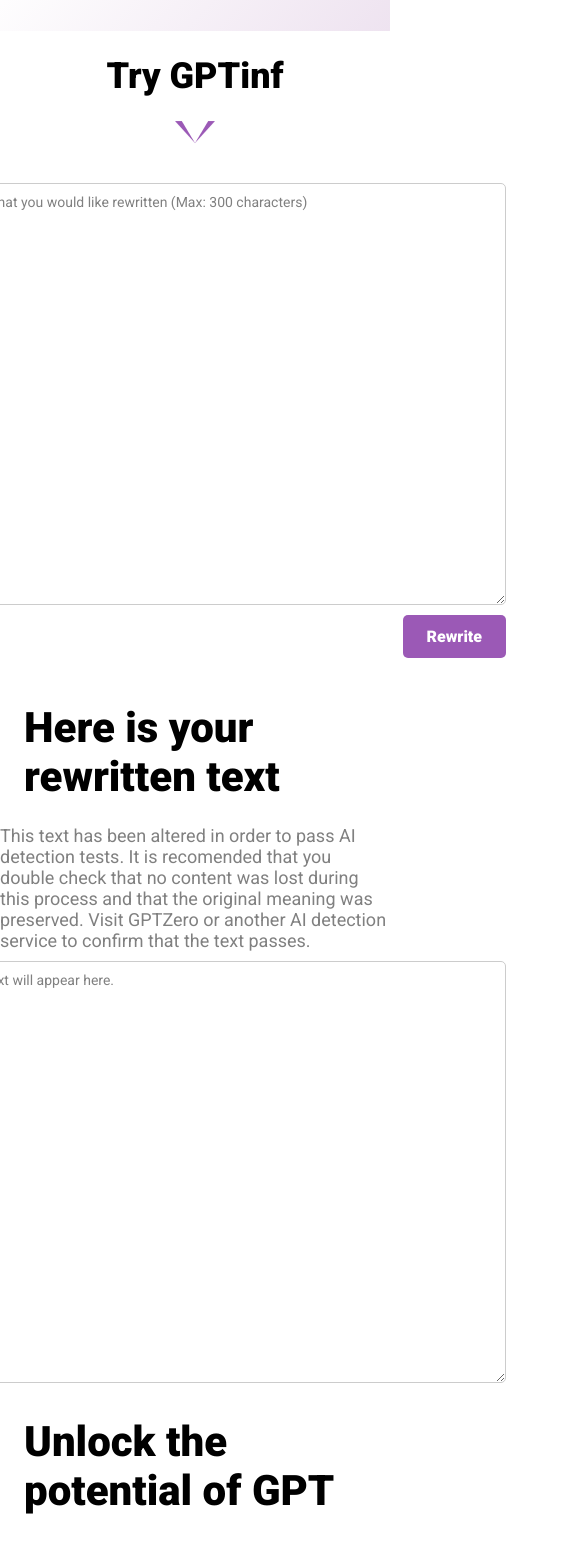
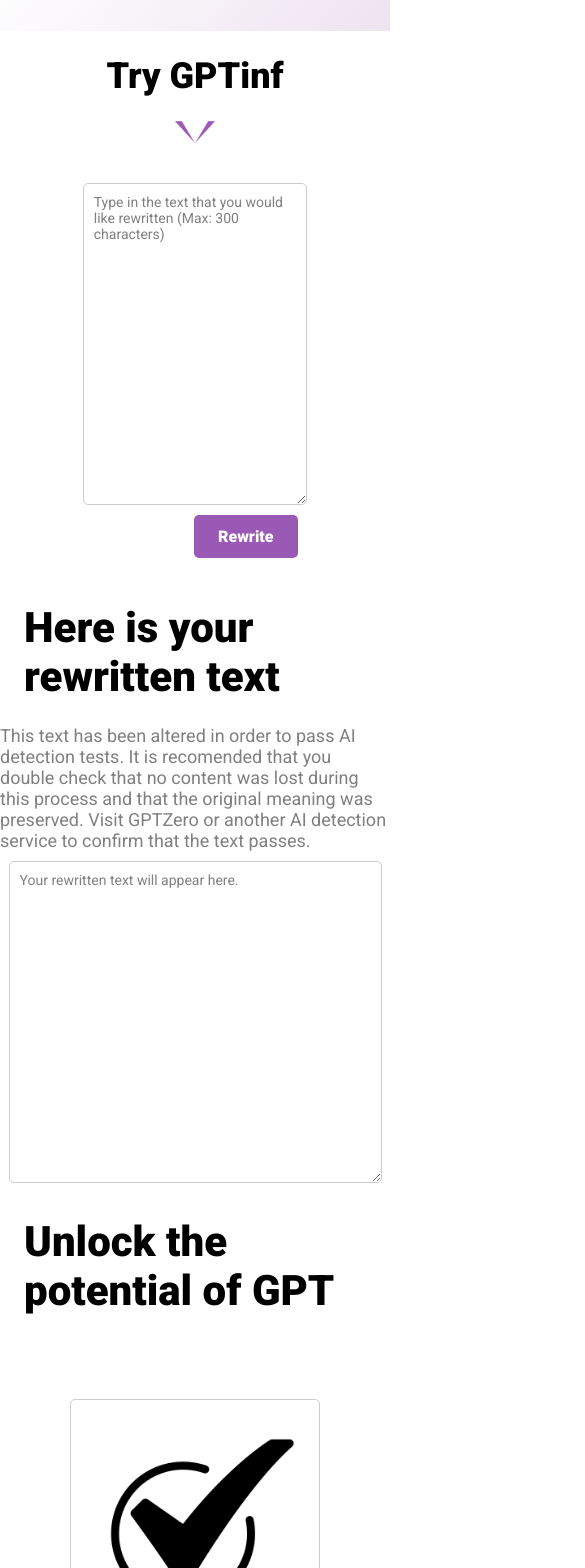
Before and after one commit to theoskille/GPTinf, a Next.js app: page / in a window 390 px wide. Shown: the part 432-2000 px from the top of the page, 585 px wide, since content can reach past the window. Built offline with nearby package versions, Linux system fonts and the light colour scheme.

Commit message:
responsive

```diff
--- a/src/styles/Home.module.css
+++ b/src/styles/Home.module.css
@@ -21,6 +21,7 @@
   border-radius: 5px;
   resize: vertical;
 }
+
 
 .input::placeholder {
   font-size: 14px;
@@ -180,3 +181,17 @@
     transform: translateY(10px);
   }
 }
+
+@media (max-width: 768px) { /* adjust as needed */
+  .input {
+    height: 300px;
+    width: 90%;
+    font-size: 16px;
+  }
+
+  .output {
+    height: 300px;
+    width: 90%;
+    font-size: 16px;
+  }
+}
--- a/src/styles/features.module.css
+++ b/src/styles/features.module.css
@@ -15,7 +15,7 @@
     box-sizing: border-box;
     border: 1px solid #ccc;
     border-radius: 5px;
-    margin-right: 10px;
+    margin: 10px;
   }
 
   /* styles for the feature image */
@@ -47,3 +47,15 @@
   margin: 24px;
   font-size: 42px;
 }
+
+@media (max-width: 768px) {
+  /* Change to column form for mobile */
+  .featurescontainer {
+    flex-direction: column;
+  }
+
+  /* Remove margin right for last element in column form */
+  .feature:last-child {
+    margin-right: 0;
+  }
+}
```
